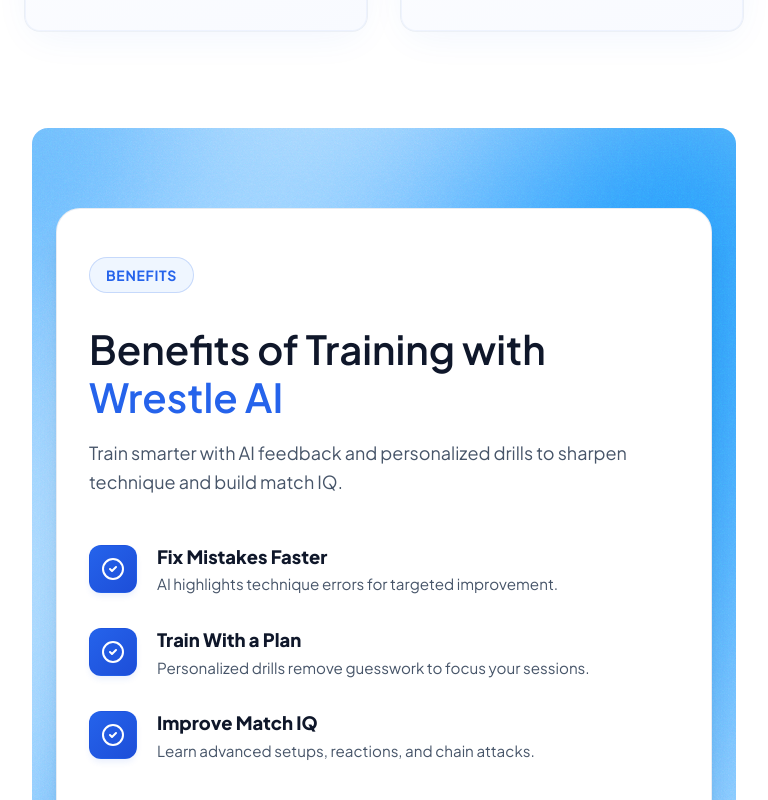
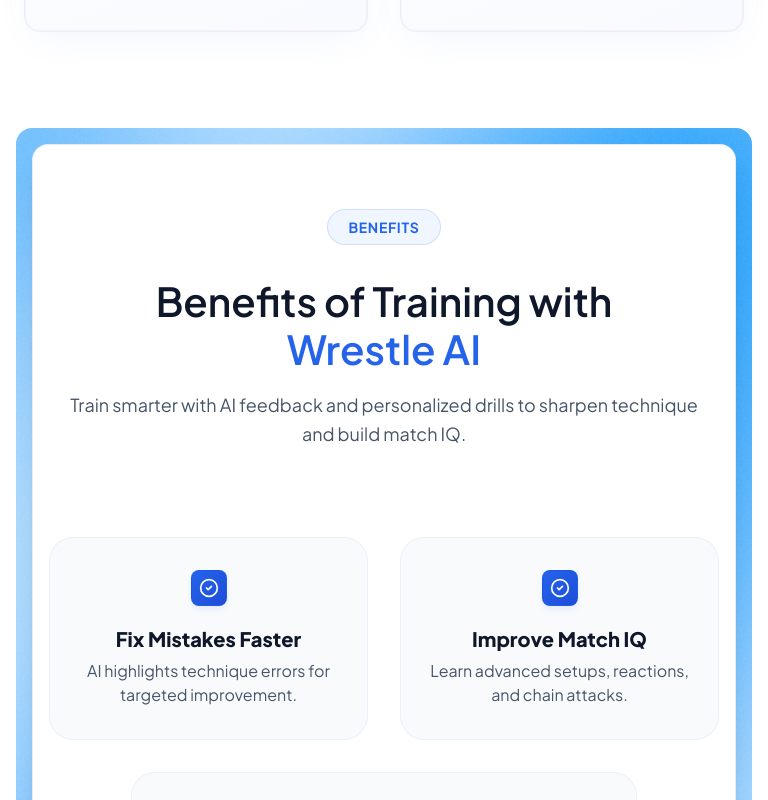
Before and after one commit to draftworks-repos/wrestleAI, a React (Vite) app: page / in a window 768 px wide. Shown: the part 9840-10640 px from the top of the page. Built offline with nearby package versions, Linux system fonts and the light colour scheme.

Commit message:
Benifits  component finalised

```diff
--- a/components/Benifits.tsx
+++ b/components/Benifits.tsx
@@ -18,13 +18,13 @@
   },
   {
     icon: CheckCircle2,
-    title: "Train With a Plan",
-    description: "Personalized drills remove guesswork to focus your sessions.",
+    title: "Improve Match IQ",
+    description: "Learn advanced setups, reactions, and chain attacks.",
   },
   {
     icon: CheckCircle2,
-    title: "Improve Match IQ",
-    description: "Learn advanced setups, reactions, and chain attacks.",
+    title: "Train With a Plan",
+    description: "Personalized drills remove guesswork to focus your sessions.",
   },
 ];
 
--- a/styles/Benifits.css
+++ b/styles/Benifits.css
@@ -86,30 +86,40 @@
 .benefits-text-column {
   display: flex;
   flex-direction: column;
-  padding: 3rem 2rem;
+  align-items: center;
+  text-align: center;
+  padding: 3rem 1.5rem;
   position: relative;
   z-index: 2;
 }
 
 @media (min-width: 1024px) {
   .benefits-text-column {
+    align-items: flex-start;
+    text-align: left;
     padding: 5rem 0rem 5rem 4rem;
   }
 }
 
 .benefits-text-column .section-label {
   display: inline-block;
-  align-self: flex-start;
+  align-self: center;
   color: var(--color-brand-primary);
   font-weight: 700;
   font-size: 0.875rem;
   letter-spacing: 0.05em;
   text-transform: uppercase;
-  margin-bottom: 1rem;
+  margin-bottom: 1.5rem;
   background-color: #eff6ff;
-  padding: 0.5rem 1rem;
+  padding: 0.5rem 1.25rem;
   border-radius: 9999px;
-  border: 1px solid rgba(37, 99, 235, 0.2);
+  border: 1px solid rgba(37, 99, 235, 0.15);
+}
+
+@media (min-width: 1024px) {
+  .benefits-text-column .section-label {
+    align-self: flex-start;
+  }
 }
 
 .benefits-title {
@@ -129,8 +139,17 @@
   color: var(--color-text-gray);
   font-size: 1.125rem;
   line-height: 1.6;
-  margin-bottom: 3rem;
+  margin-bottom: 3.5rem;
   max-width: 95%;
+  margin-left: auto;
+  margin-right: auto;
+}
+
+@media (min-width: 1024px) {
+  .benefits-subtitle {
+    margin-left: 0;
+    margin-right: 0;
+  }
 }
 
 @media (min-width: 768px) {
@@ -149,8 +168,21 @@
 
 .benefit-item {
   display: flex;
-  gap: 1.25rem;
+  gap: 1.5rem;
   align-items: flex-start;
+  background-color: #f8fafc;
+  border: 1px solid rgba(37, 99, 235, 0.06);
+  padding: 1.5rem;
+  border-radius: 1.5rem;
+  transition: all 0.4s cubic-bezier(0.4, 0, 0.2, 1);
+  text-align: left;
+}
+
+.benefit-item:hover {
+  background-color: #ffffff;
+  border-color: rgba(37, 99, 235, 0.2);
+  box-shadow: 0 10px 20px -5px rgba(37, 99, 235, 0.08);
+  transform: translateY(-4px);
 }
 
 .benefit-icon-wrapper {
@@ -223,3 +255,87 @@
   display: block;
   object-fit: contain;
 }
+
+/* -------------------------------------------------------------
+   Tablet Refinements (768px - 1023px)
+------------------------------------------------------------- */
+@media (min-width: 768px) and (max-width: 1023px) {
+  .benefits-text-column {
+    align-items: center;
+    text-align: center;
+    padding: 4rem 2rem;
+  }
+
+  .benefits-title,
+  .benefits-subtitle {
+    margin-left: auto;
+    margin-right: auto;
+  }
+
+  .benefits-list {
+    display: grid;
+    grid-template-columns: repeat(2, 1fr);
+    gap: 2rem;
+    width: 100%;
+    margin-top: 2rem;
+  }
+
+  .benefit-item:last-child {
+    grid-column: span 2;
+    max-width: 100%;
+    justify-self: center;
+  }
+
+  .benefit-item {
+    flex-direction: column;
+    align-items: center;
+    gap: 1.25rem;
+    padding: 2rem 1.5rem;
+    text-align: center;
+  }
+
+  .benefit-item-content {
+    align-items: center;
+  }
+
+  .benefit-item-title {
+    font-size: 1.25rem;
+    margin-bottom: 0.5rem;
+  }
+
+  .benefit-item-desc {
+    font-size: 1rem;
+  }
+}
+
+@media (max-width: 768px) {
+  .benefits-section {
+    margin: 0 1rem;
+    padding: 1rem 0;
+  }
+  .benefits-container {
+    padding: 0 1rem;
+  }
+  .benefits-content-grid {
+    border-radius: 1rem;
+  }
+  .benefits-text-column {
+    padding: 4rem 1rem 2rem;
+  }
+  .benefits-text-column .section-label {
+    margin-bottom: 1rem;
+  }
+  .benefit-icon-wrapper {
+    width: 2.25rem;
+    height: 2.25rem;
+    border-radius: 0.5rem;
+  }
+  .benefit-icon-wrapper svg {
+    width: 1.25rem;
+    height: 1.25rem;
+  }
+  .benefits-mockup-wrapper {
+    padding: 0 2rem 2rem;
+    height: 400px;
+  }
+}
```
